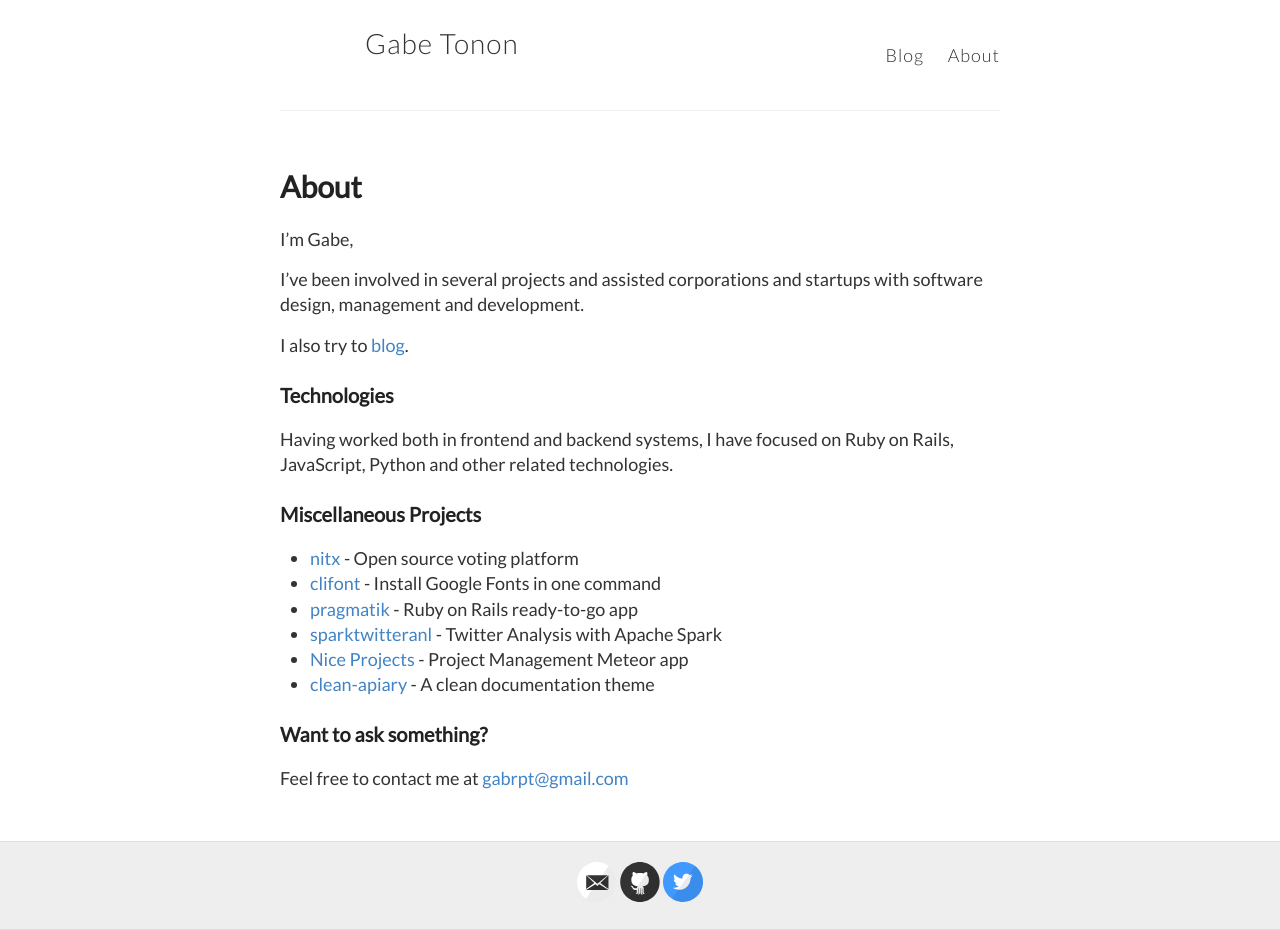
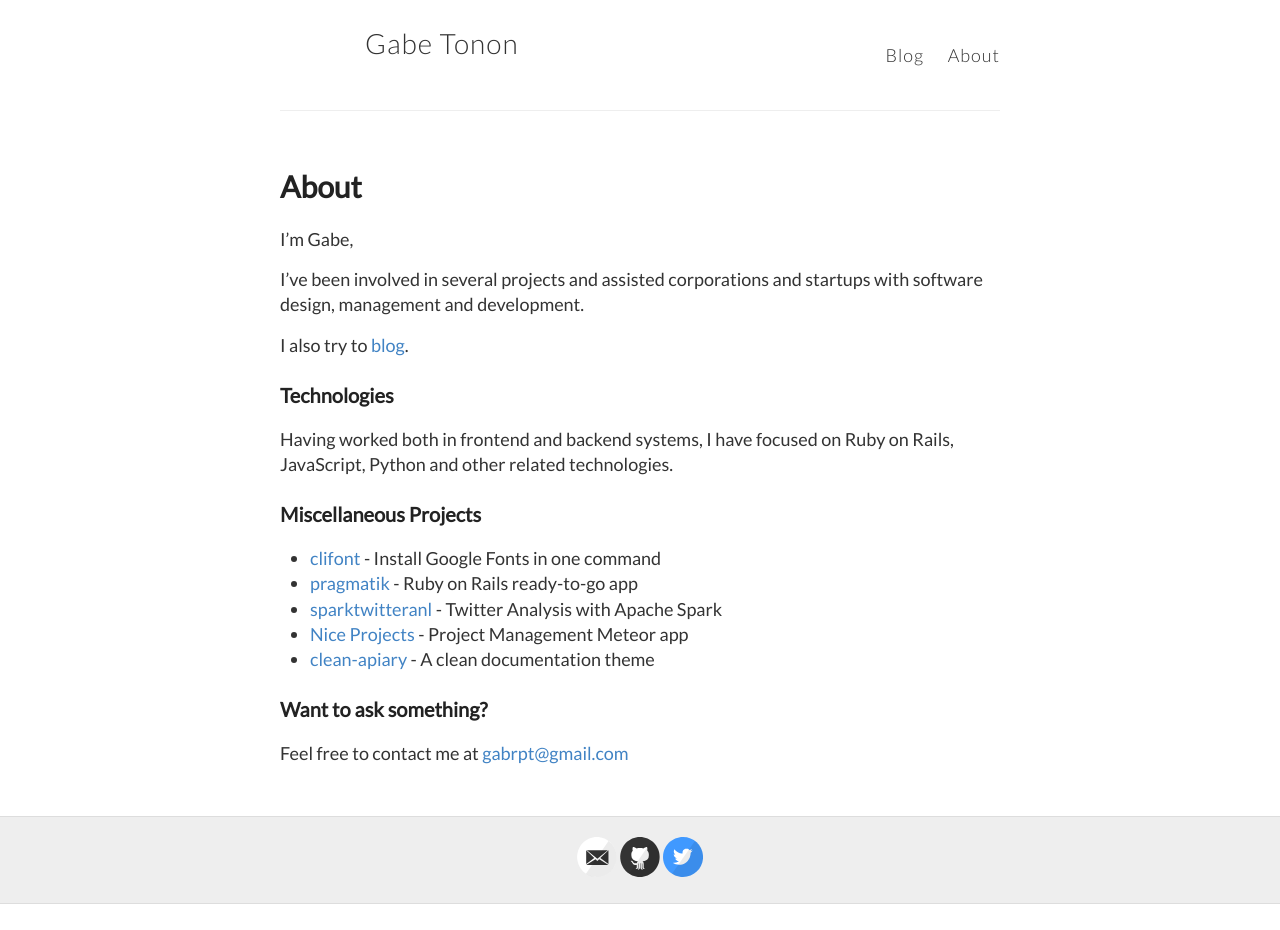
Before and after one commit to gaapt/gaapt.github.io, a Jekyll site: the page built from about.md, in a window 1280 px wide. Built offline with Jekyll 4.4.1, drawn with Linux system fonts in a browser that asks for light colours; Markdown is read by kramdown in place of the engine named in the settings; after the commit the page ends 904 px from its top, so only the background shows below that.

Commit message:
Update about.md

```diff
--- a/about.md
+++ b/about.md
@@ -15,7 +15,6 @@ I also try to [blog](http://gaapt.github.io/).
 Having worked both in frontend and backend systems, I have focused on Ruby on Rails, JavaScript, Python and other related technologies.
 
 ### Miscellaneous Projects
-+ [nitx](https://github.com/gaapt/nitx) - Open source voting platform
 + [clifont](https://github.com/gaapt/clifont) - Install Google Fonts in one command
 + [pragmatik](https://github.com/gaapt/pragmatik) - Ruby on Rails ready-to-go app
 + [sparktwitteranl](https://github.com/gaapt/sparktwitteranl) - Twitter Analysis with Apache Spark
```
